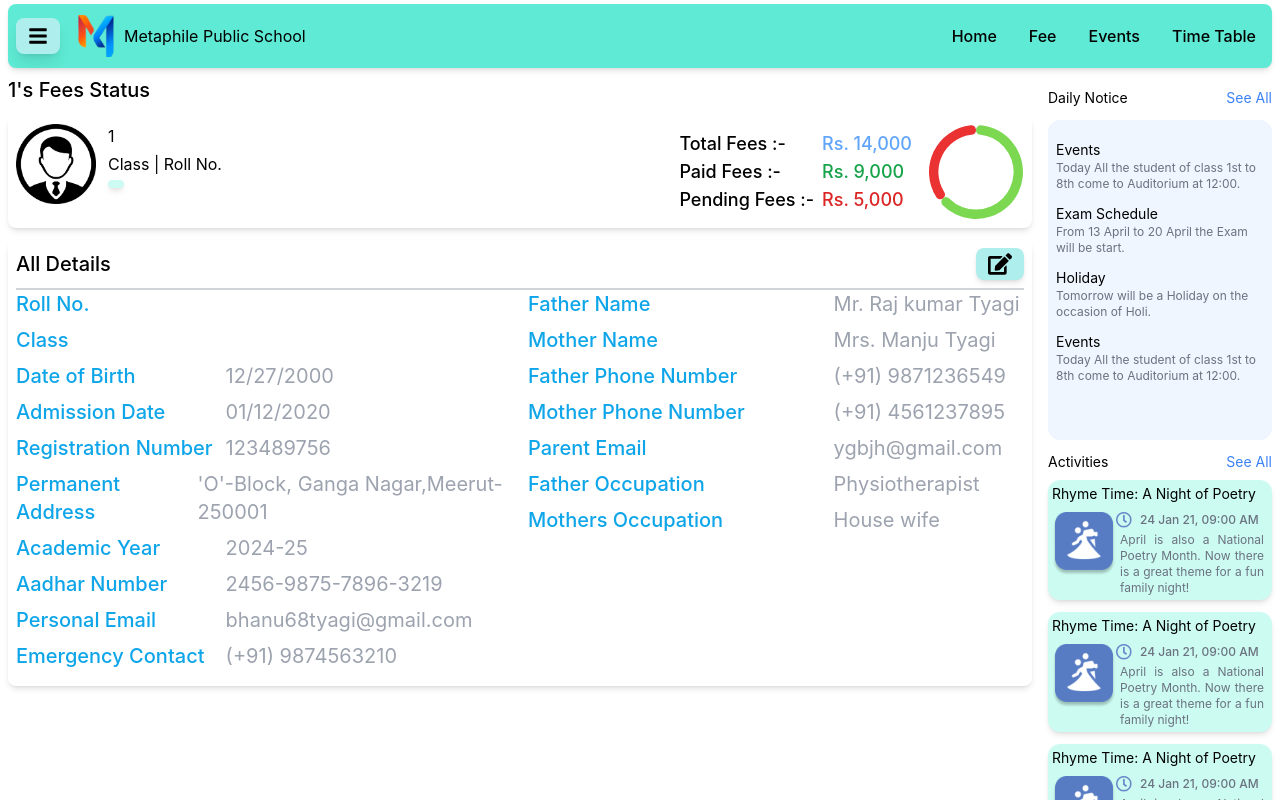
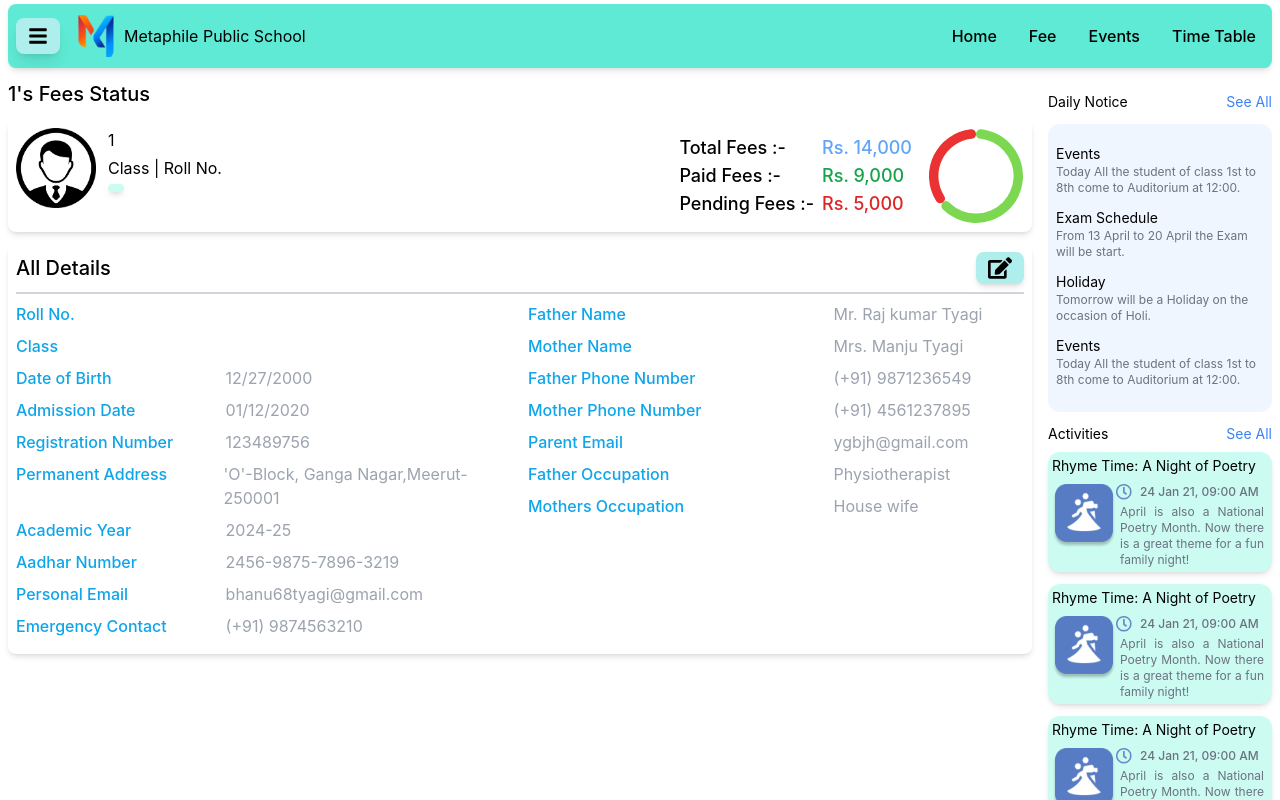
Before and after one commit to TheMetaphile/ERP, a React (Vite) app: page /Admin-Dashboard/Students/1 in a window 1280 px wide. Built offline with nearby package versions, Linux system fonts and the light colour scheme; grey boxes are pictures that could not be loaded.

Commit message:
re-adjusted responsiveness navbar

```diff
--- a/src/AdminComponents/Dashboard.jsx
+++ b/src/AdminComponents/Dashboard.jsx
@@ -10,21 +10,20 @@ export default function AdminDashboard() {
 const toggleDrawer = () => {
   setIsDrawerOpen(!isDrawerOpen);
 };
-
 return (
   <div className="w-screen h-screen overflow-x-auto  no-scrollbar ">
-      <div className="flex-grow-0 w-screen px-2">
+  <div className="fixed top-0 left-0 w-full px-2">
   <AdminNavbar onDrawerToggle={toggleDrawer} />
   </div>
 
-      <div className="flex h-screen ">
+  <div className="flex flex-grow h-screen pt-20">
     <div className={`flex-shrink-0 transition-all duration-300 ${isDrawerOpen ? 'w-60 h-full' : 'w-0'} overflow-y-auto no-scrollbar`}>
       <AdminDrawer isOpen={isDrawerOpen} />
     </div>
     <div className="flex-grow  overflow-y-auto no-scrollbar ">
       <Outlet />
     </div>
-        <div className="flex-shrink-0 w-60 h-screen">
+    <div className="flex-shrink-0 w-60 h-full">
     <AdminEnddrawer />
     </div>
   </div>
--- a/src/AdminComponents/Students/AllStudents/StudentsDeatils/DetailCard.jsx
+++ b/src/AdminComponents/Students/AllStudents/StudentsDeatils/DetailCard.jsx
@@ -31,11 +31,11 @@ export default function StudentBasicDetails(props) {
                 <FaEdit className='bg-secondary rounded-lg shadow-md px-3 py-1 w-fit h-8' />
             </div>
             <div className='border-gray-300 border-t-2 mt-2'></div>
-            <div className='flex'>
+            <div className='flex mt-2'>
             <div className='w-1/2'>
             {
                 Object.entries(studentDetails).map(([key, value]) => (
-                    <div className='flex w-full text-xl  mb-2'>
+                    <div className='flex w-full text-base  mb-2'>
                         <h1 className='font-medium text-sky-500 w-2/5'>
                             {key}
                         </h1>
@@ -50,7 +50,7 @@ export default function StudentBasicDetails(props) {
             <div className='w-1/2'>
             {
                 Object.entries(parentsDetails).map(([key, value]) => (
-                    <div className='flex full text-xl ml-2 mb-2'>
+                    <div className='flex full text-base ml-2 mb-2'>
                         <h1 className='font-medium text-sky-500 w-3/5'>
                             {key}
                         </h1>
--- a/src/AdminComponents/enddrawer/enddrawer.jsx
+++ b/src/AdminComponents/enddrawer/enddrawer.jsx
@@ -4,7 +4,7 @@ import Notice from './notice.jsx';
 
 export default function AdminEnddrawer() {
   return (
-    <div className="overflow-y-auto w-full h-screen px-2 no-scrollbar">
+    <div className="overflow-y-auto w-full h-full px-2 no-scrollbar">
       <h6 className="flex justify-between text-sm mt-3">Daily Notice <span className="text-blue-500">See All</span></h6>
       <div className="dialyNotices w-full h-2/5 bg-blue-50 rounded-xl p-2 mt-3 mb-3 overflow-auto no-scrollbar">
         <Notice title="Events" description="Today All the student of class 1st to 8th come to Auditorium at 12:00."/>
--- a/src/components/Attendance/Attendance.jsx
+++ b/src/components/Attendance/Attendance.jsx
@@ -4,7 +4,7 @@ import Present from './../../assets/present1.png';
 import Absent from './../../assets/absent1.png';
 import Leave from './../../assets/leave.png';
 import Calendar from "./utils/CalendarTile";
-import  Doughnut  from "./../Home/utils/AttendanceCard/PieChart";
+import Doughnut from "./../Home/utils/AttendanceCard/PieChart";
 export default function Attendance() {
   const data = {
     labels: [
@@ -31,14 +31,18 @@ export default function Attendance() {
     <div className=" flex flex-col w-full h-screen overflow-y-auto items-start px-2 py-3 no-scrollbar">
       <h1 className="text-2xl font-medium">Attendance</h1>
       <div className="flex w-full justify-start ">
-        <TotalAttendance TotalAttendance={260}/>
-        <PresentAttendanceTile Present={230} image={Present} text="Present"/>
-        <PresentAttendanceTile Present={230} image={Absent} text="Absent"/>
-        <PresentAttendanceTile Present={230} image={Leave} text="Leave"/>
+        <TotalAttendance TotalAttendance={260} />
+        <PresentAttendanceTile Present={230} image={Present} text="Present" />
+        <PresentAttendanceTile Present={230} image={Absent} text="Absent" />
+        <PresentAttendanceTile Present={230} image={Leave} text="Leave" />
       </div>
       <div className="flex w-full justify-evenly my-4">
-        <Calendar />
-        <Doughnut chartData={data} title='Attendance Status'/>
+        <div className="w-2/3 pr-2">
+          <Calendar />
+        </div>
+        <div className="w-1/3 px-2">
+          <Doughnut chartData={data} title='Attendance Status' />
+        </div>
       </div>
     </div>
   )
--- a/src/components/drawer/Drawer.jsx
+++ b/src/components/drawer/Drawer.jsx
@@ -6,7 +6,7 @@ import { Link } from "react-router-dom";
 
 export default function Drawer() {
   return (
-    <div className="w-60 h-screen rounded-lg text-center items-center border bg-white py-6 px-4 shadow-md overflow-auto no-scrollbar">
+    <div className="w-60 h-full rounded-lg text-center items-center border bg-white py-6 px-4 shadow-md overflow-auto no-scrollbar">
       <div className="flex items-center">
         <img src={schoolImage} alt="school_image" className="w-1/3" />
         <span className="text-black ml-4">Metaphile Public School</span>
--- a/src/components/enddrawer/enddrawer.jsx
+++ b/src/components/enddrawer/enddrawer.jsx
@@ -4,7 +4,7 @@ import Notice from './notice.jsx';
 
 export default function Enddrawer() {
   return (
-    <div className="overflow-auto h-screen pr-2 w-full no-scrollbar">
+    <div className="overflow-auto h-full pr-2 w-full no-scrollbar">
       <h6 className="flex justify-between text-sm mt-3">Daily Notice <span className="text-blue-500">See All</span></h6>
       <div className="dialyNotices w-full h-2/5 bg-blue-50 rounded-xl p-2 mt-3 mb-3 overflow-auto no-scrollbar">
         <Notice title="Events" description="Today All the student of class 1st to 8th come to Auditorium at 12:00."/>
--- a/src/components/navbar/navbar.jsx
+++ b/src/components/navbar/navbar.jsx
@@ -5,7 +5,7 @@ import { FaBars } from 'react-icons/fa';
 export default function Navbar({onDrawerToggle}) {
 
   return (
-    <div className="flex flex-grow h-16 mt-1 px-2 py-3 mb-2 items-center justify-between bg-teal-300 rounded-lg shadow-md">
+    <div className="flex flex-grow h-full mt-1 px-2 py-3 mb-2 items-center justify-between bg-teal-300 rounded-lg shadow-md">
       <div className="flex items-center">
       <FaBars onClick={onDrawerToggle} className='w-11 h-fit mr-4 px-3 py-2 rounded-lg bg-secondary shadow-lg' />
         <img src={logo} alt="Metaphile Public School" className="w-10" />
--- a/src/pages/Dashboard.jsx
+++ b/src/pages/Dashboard.jsx
@@ -6,25 +6,25 @@ import { useState } from "react";
 
 // Dashboard.jsx
 export default function Dashboard() {
-  const [isDrawerOpen, setIsDrawerOpen] = useState(false);
+    const [isDrawerOpen, setIsDrawerOpen] = useState(false);
 
   const toggleDrawer = () => {
     setIsDrawerOpen(!isDrawerOpen);
   };
   return (
     <div className="w-screen h-screen overflow-x-auto  no-scrollbar ">
-    <div className="flex-grow-0 w-screen px-2">
+    <div className="fixed top-0 left-0 w-full px-2">
     <Navbar onDrawerToggle={toggleDrawer} />
     </div>
 
-    <div className="flex h-screen ">
+    <div className="flex flex-grow h-screen pt-20">
       <div className={`flex-shrink-0 transition-all duration-300 ${isDrawerOpen ? 'w-60 h-full' : 'w-0'} overflow-y-auto no-scrollbar`}>
         <Drawer isOpen={isDrawerOpen} />
       </div>
-      <div className="flex-grow overflow-y-auto no-scrollbar ">
+      <div className="flex-grow  overflow-y-auto no-scrollbar ">
         <Outlet />
       </div>
-      <div className="flex-shrink-0 w-60 h-screen">
+      <div className="flex-shrink-0 w-60 h-full">
       <Enddrawer />
       </div>
     </div>
```
Lines whose indentation alone changed are shown as unchanged.
